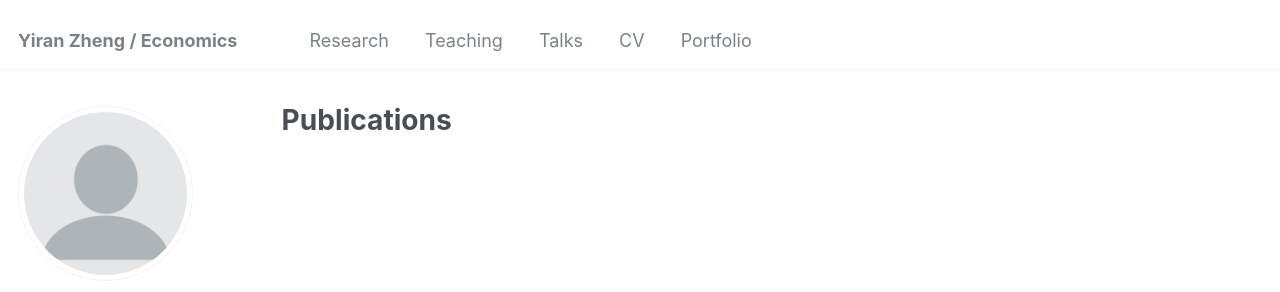
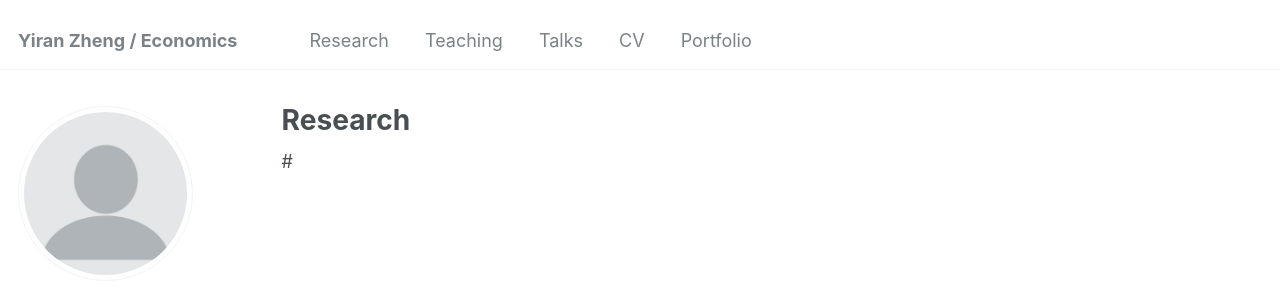
Before and after one commit to yiran-zheng/yiran-zheng.github.io, a Jekyll site: the page built from _pages/publications.html, in a window 1280 px wide. Shown: the top 292 px of the page. Built offline with Jekyll 4.4.1, drawn with Linux system fonts in a browser that asks for light colours.

Commit message:
Update publications.html

```diff
--- a/_pages/publications.html
+++ b/_pages/publications.html
@@ -1,13 +1,13 @@
 ---
 layout: archive
-title: "Publications"
-permalink: /publications/
+title: "Research"
+permalink: /research/
 author_profile: true
 ---
 
-{% if site.author.googlescholar %}
-  <div class="wordwrap">You can also find my articles on <a href="{{site.author.googlescholar}}">my Google Scholar profile</a>.</div>
-{% endif %}
+#{% if site.author.googlescholar %}
+#  <div class="wordwrap">You can also find my articles on <a href="{{site.author.googlescholar}}">my Google Scholar profile</a>.</div>
+#{% endif %}
 
 {% include base_path %}
 
```
